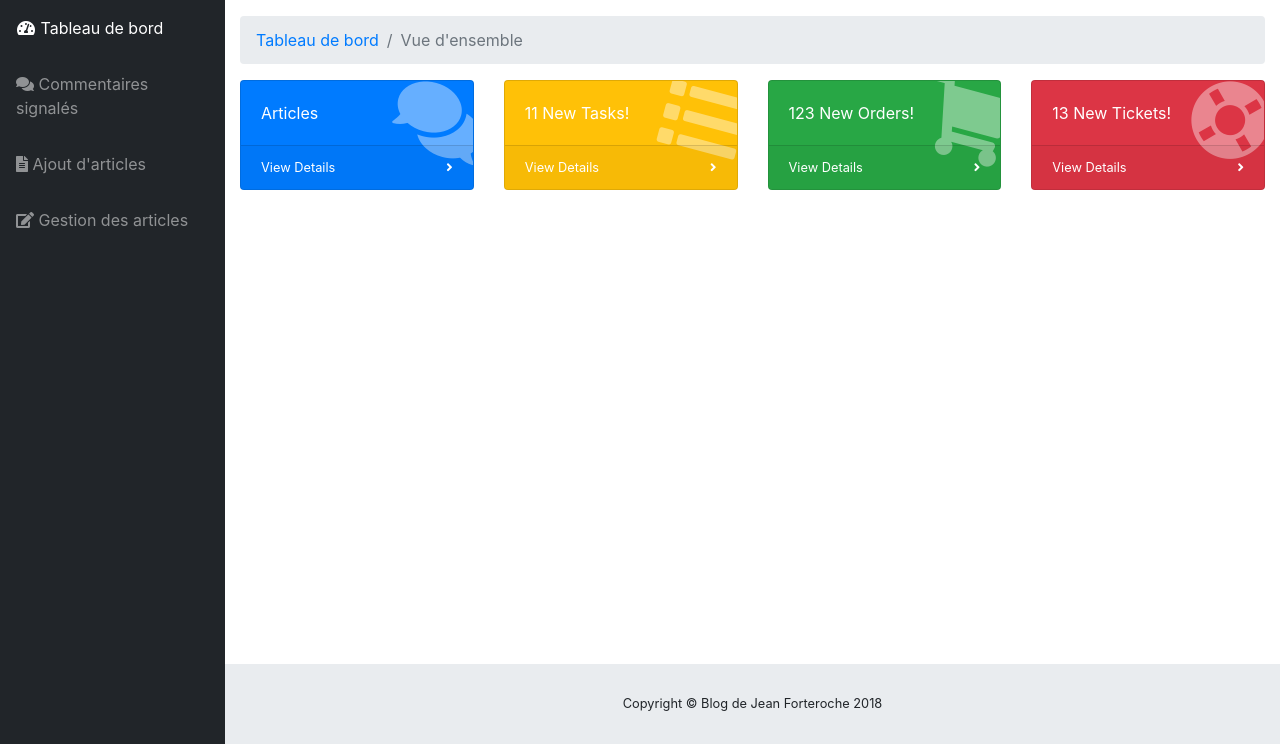
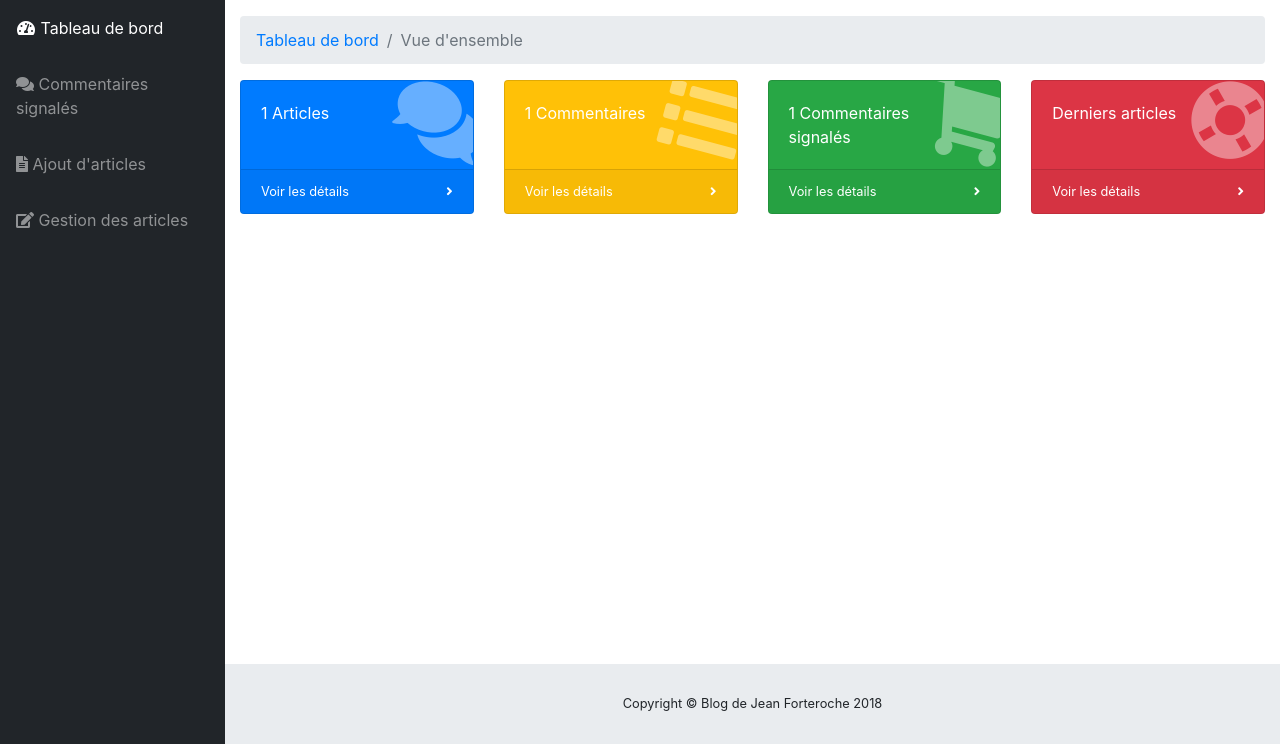
Before and after one commit to djapanana49/openclassrooms-projet_3, a PHP site: page /admin.php?action=backendView in a window 1280 px wide. Shown: the part 56-800 px from the top of the page. Run offline with PHP 8.4, Linux system fonts and the light colour scheme; tables that the repository leaves empty hold one stand-in row (values such as "Sample post"); some libraries are stand-ins or nearby versions.

Commit message:
commentaires

```diff
--- a/admin.php
+++ b/admin.php
@@ -1,20 +1,26 @@
 <?php
+
 session_start();
 require('autoload.php');
 require('controller/backend.php');
 ob_start();
+$nb_articles = countPosts(); //nombre d'articles
+$nb_comments = countComments(); //nombre de commentaires
+$nb_sig_comments = countSigComments(); //nombre de commentaires signalés
+// choix d'action dans un switch
+
 try {
     if (isset($_GET['action'])) {
         switch ($_GET['action']) {
             case 'showSignalComments': showSignalComments();
-                $sous_titre="Commentaires signalés";
+                $sous_titre = "Commentaires signalés"; // titre de section
                 break;
 
             case 'deleteComment':
                 if (isset($_GET['comment_id']) && $_GET['comment_id'] > 0) {
                     deleteComment($_GET['comment_id']);
                     showSignalComments();
-                    $sous_titre="Commentaires signalés";
+                    $sous_titre = "Commentaires signalés";
                 } else {
                     throw new Exception('Pas de suppression possible');
                 }
@@ -24,7 +30,7 @@ try {
                 if (isset($_GET['comment_id']) && $_GET['comment_id'] > 0) {
                     validateComment($_GET['comment_id']);
                     showSignalComments();
-                    $sous_titre="Commentaires signalés";
+                    $sous_titre = "Commentaires signalés";
                 } else {
                     throw new Exception('Pas de validation possible');
                 }
@@ -33,22 +39,23 @@ try {
             case 'addPosts':
                 if (!empty($_POST['title']) && !empty($_POST['post_author']) && !empty($_POST['content'])) {
                     addPosts($_POST['title'], $_POST['post_author'], $_POST['content']);
-                    $sous_titre="Ajout articles";
+                    $sous_titre = "Ajout articles";
                 } else {
                     throw new Exception('Tous les champs ne sont pas remplis !');
                 }
                 break;
 
             case 'addPostsView':addPostsView();
-                $sous_titre="Ajout d'articles";
+                $sous_titre = "Ajout d'articles";
                 break;
 
             case 'backendView':backendView();
-                $sous_titre="Vue d'ensemble";
+                $sous_titre = "Vue d'ensemble";
                 break;
 
             case 'editPosts': editPosts();
-                $sous_titre="Gestion des articles";
+                $sous_titre = "Gestion des articles";
+                countPosts();
                 break;
 
             case 'changePosts':
@@ -68,17 +75,16 @@ try {
 
                     changePostsView($_GET['id']);
                 }
-                $sous_titre="Gestion des articles / Modification";
+                $sous_titre = "Gestion des articles / Modification";
                 break;
 
             case 'getUser':
                 if (isset($_POST) && !empty($_POST['id']) && !empty($_POST['pwd'])) {
                     getUser($_POST['id'], $_POST['pwd']);
-
                 } else {
                     throw new Exception('Tous les champs ne sont pas remplis !');
                 }
-                $sous_titre="Vue d'ensemble";
+                $sous_titre = "Vue d'ensemble";
                 break;
             case 'deletePosts':
 
@@ -88,22 +94,21 @@ try {
                 }
                 break;
 
-             case 'post':
+            case 'post':
                 if (isset($_GET['id']) && $_GET['id'] > 0) {
-                post();
+                    post();
                 }
-                $sous_titre="Gestion des articles / Affichage";
+                $sous_titre = "Gestion des articles / Affichage";
                 break;
 
             case 'deconnexion':
                 deconnexion();
                 break;
 
+            default: backendView();
 
-            default:  backendView();
                 break;
         }
-
     } else {
 
         backendView();
--- a/controller/backend.php
+++ b/controller/backend.php
@@ -1,4 +1,6 @@
 <?php
+
+/* Affichage des commentaires signalés */
 
 function showSignalComments() {
 
@@ -9,8 +11,9 @@ function showSignalComments() {
     }
 
     require('view/back_commentView.php');
+}
 
-}
+/* Suppression des commentaires signalés */
 
 function deleteComment($commentid) {
 
@@ -21,6 +24,8 @@ function deleteComment($commentid) {
     }
 }
 
+/* Validation des commentaires signalés */
+
 function validateComment($commentId) {
 
     $commentManager = new CommentsManager();
@@ -29,6 +34,8 @@ function validateComment($commentId) {
         throw new Exception('Impossible de valider le commentaire !');
     }
 }
+
+/* Ajouter des articles */
 
 function addPosts($title, $postauthor, $content) {
 
@@ -42,15 +49,21 @@ function addPosts($title, $postauthor, $content) {
     }
 }
 
+/* Accès à la page d'ajout des articles */
+
 function addPostsView() {
 
     require('view/addPostsView.php');
 }
 
+/* Accès à la page d'accueil de l'administration */
+
 function backendView() {
 
     require('view/backendView.php');
 }
+
+/* Modification des articles */
 
 function changePosts($postId, $title, $content) {
 
@@ -62,14 +75,17 @@ function changePosts($postId, $title, $content) {
     }
 }
 
+/* Affichage des articles */
+
 function editPosts() {
 
     $postManager = new PostsManager(); // Création d'un objet
     $posts = $postManager->getPosts(); // Appel d'une fonction de cet objet
 
     require('view/editPostsView.php');
+}
 
-}
+/* Accès à la page de modification des articles */
 
 function changePostsView($postsId) {
 
@@ -78,20 +94,21 @@ function changePostsView($postsId) {
     require('view/back_postView.php');
 }
 
-function getUser($userId, $pwd){
+/* Vérification des identifiants de connexion */
+
+function getUser($userId, $pwd) {
 
     $userManager = new UsersManager();
-    $user =$userManager->getUser($userId, $pwd);
-    if($user==true){
-   /* var_dump($user);
-    die;*/
-    require('view/backendView.php');}
+    $user = $userManager->getUser($userId, $pwd);
+    if ($user == true) {
 
-    else{
-
+        require('view/backendView.php');
+    } else {
         header('Location:index.php?action=connectView');
     }
 }
+
+/* Suppression d'un article */
 
 function deletePosts($postid) {
 
@@ -104,22 +121,45 @@ function deletePosts($postid) {
     }
 }
 
-function post()
-{
+/* Affichage d'un article */
+
+function post() {
     $postManager = new PostsManager();
     $post = $postManager->getPost($_GET['id']);
     require('view/postView2.php');
 }
 
-function deconnexion(){
+/* déconnexion de la session */
 
-    $userManager= new UsersManager();
-    $user = $userManager ->deconnexion();
+function deconnexion() {
+
+    $userManager = new UsersManager();
+    $user = $userManager->deconnexion();
 }
+
+/* Compte des articles */
 
 function countPosts() {
 
     $postManager = new PostsManager(); // Création d'un objet
     $count = $postManager->countPosts(); // Appel d'une fonction de cet objet
+    return $count;
+}
 
+/* Compte des commentaires */
+
+function countComments() {
+
+    $commentManager = new CommentsManager(); // Création d'un objet
+    $count = $commentManager->countComments(); // Appel d'une fonction de cet objet
+    return $count;
 }
+
+/* Compte des commentaires signalés */
+
+function countSigComments() {
+
+    $commentManager = new CommentsManager(); // Création d'un objet
+    $count = $commentManager->countSigComments(); // Appel d'une fonction de cet objet
+    return $count;
+}
--- a/model/CommentsManager.php
+++ b/model/CommentsManager.php
@@ -1,6 +1,8 @@
 <?php
 
 class CommentsManager {
+
+    //selection des commentaires pour un article donné
 
     public function getComments($postId) {
         $db = Connection::getInstance();
@@ -9,8 +11,7 @@ class CommentsManager {
         return $comments;
     }
 
-    // Nouvelle fonction qui nous permet d'�viter de r�p�ter du code
-
+    //Insertion d'un nouveau commentaire
 
     public function postComment($postId, $author, $comment) {
         $db = Connection::getInstance();
@@ -18,6 +19,8 @@ class CommentsManager {
         $affectedLines = $comments->execute(array($postId, $author, $comment));
         return $affectedLines;
     }
+
+    // signalement d'un commentaire
 
     public function alertComment() {
         $commentId = $_GET['comment_id'];
@@ -27,12 +30,16 @@ class CommentsManager {
         return $affectedLines;
     }
 
+    // afficher les commentaires signalés
+
     public function showSignalComment() {
 
         $db = Connection::getInstance();
         $signals = $db->query('SELECT * FROM comments WHERE signaled = 1');
         return $signals;
     }
+
+    // supprimer un commentaire signalé
 
     public function deleteComment($commentId) {
 
@@ -43,6 +50,8 @@ class CommentsManager {
         return $affectedLines;
     }
 
+    // valider un commentaire signalé
+
     public function validateComment($commentId) {
 
 
@@ -52,4 +61,24 @@ class CommentsManager {
         return $affectedLines;
     }
 
+    /* Compte des commentaires */
+
+    function countComments() {
+
+        $db = Connection::getInstance();
+        $count = $db->query('SELECT COUNT(*) FROM comments');
+        $count2 = $count->fetchColumn();
+        return $count2;
+    }
+
+    /* Compte des commentaires signalés */
+
+    function countSigComments() {
+
+        $db = Connection::getInstance();
+        $count = $db->query('SELECT COUNT(*) FROM comments WHERE signaled=1');
+        $count2 = $count->fetchColumn();
+        return $count2;
+    }
+
 }
--- a/model/PostsManager.php
+++ b/model/PostsManager.php
@@ -2,23 +2,25 @@
 
 class PostsManager {
 
+    // On récupère les 10 derniers billets
+
     function getPosts() {
-
         $db = Connection::getInstance();
-
-        // On récupère les 5 derniers billets
         $req = $db->query('SELECT id, title, content, DATE_FORMAT(creation_date, \'%d/%m/%Y &agrave %H:%i\') AS creation_date_fr FROM posts ORDER BY creation_date ASC LIMIT 0, 10');
         return $req;
     }
+
+    // On récupère un article particulier grâce à son id
 
     function getPost($postId) {
         $db = Connection::getInstance();
         $req = $db->prepare('SELECT id, title, content, DATE_FORMAT(creation_date, \'%d/%m/%Y &agrave %H:%i\') AS creation_date_fr FROM posts WHERE id = ?');
         $req->execute(array($postId));
         $post = $req->fetch();
-
         return $post;
     }
+
+    // Création d'un article
 
     function addPosts($title, $postauthor, $content) {
         $db = Connection::getInstance();
@@ -26,6 +28,8 @@ class PostsManager {
         $affectedLines = $req->execute(array($title, $postauthor, $content));
         return $affectedLines;
     }
+
+    // Suppression d'un article
 
     function deletePosts($postId) {
 
@@ -35,6 +39,8 @@ class PostsManager {
         return $affectedLines;
     }
 
+    // Afficher un article dans l'espace administration
+
     function editPosts($postId) {
 
         $db = Connection::getInstance();
@@ -42,6 +48,8 @@ class PostsManager {
         $affectedLines = $edit->execute(array($postId));
         return $affectedLines;
     }
+
+    // Modification d'un article
 
     function changePosts($postId, $title, $content) {
 
@@ -51,11 +59,13 @@ class PostsManager {
         return $affectedLines;
     }
 
+    // compte du nombre des articles
+
     function countPosts(){
 
         $db = Connection::getInstance();
         $count=$db->query('SELECT COUNT(*) FROM posts');
-        $count2=$count->fetch();
+        $count2=$count->fetchColumn();
         return $count2;
 
     }
--- a/view/addPosts.php
+++ b/view/addPosts.php
@@ -1,4 +1,5 @@
 <!DOCTYPE html>
+<!-- page d'ajout d'articles avec tinymce-->
 <html>
 <head>
   <script src="../public/back/js/tinymce/tinymce.min.js"></script>
@@ -6,7 +7,7 @@
 </head>
 <body>
    <div class="col-lg-8 col-md-10 mx-auto">
-	<h2>Ajouter un articcle</h2>
+	<h2>Ajouter un article</h2>
 
 <form action="../admin.php?action=addPosts" method="post">
     <div>
--- a/view/addPostsView.php
+++ b/view/addPostsView.php
@@ -1,3 +1,4 @@
+<!-- page d'ajout d'articles-->
 <div class="col-lg-8 col-md-10 mx-auto">
     <h2>Ajouter un article</h2>
 
--- a/view/back_commentView.php
+++ b/view/back_commentView.php
@@ -1,3 +1,4 @@
+<!--Page des commentaires signalés-->
 <div class="card mb-3">
             <div class="card-header">
               <i class="fas fa-table"></i>
@@ -39,5 +40,4 @@
                 </table>
               </div>
             </div>
-            <div class="card-footer small text-muted">Updated yesterday at 11:59 PM</div>
           </div>
--- a/view/back_postView.php
+++ b/view/back_postView.php
@@ -1,3 +1,4 @@
+<!--Modification d'un article-->
 <div class="col-lg-8 col-md-10 mx-auto">
 
     <h2>Modifier un article</h2>
--- a/view/back_template.php
+++ b/view/back_template.php
@@ -163,10 +163,10 @@
                   <div class="card-body-icon">
                     <i class="fas fa-fw fa-comments"></i>
                   </div>
-                  <div class="mr-5">Articles</div>
+                  <div class="mr-5"><?=$nb_articles?> Articles</div>
                 </div>
                 <a class="card-footer text-white clearfix small z-1" href="#">
-                  <span class="float-left">View Details</span>
+                  <span class="float-left">Voir les détails</span>
                   <span class="float-right">
                     <i class="fas fa-angle-right"></i>
                   </span>
@@ -179,10 +179,10 @@
                   <div class="card-body-icon">
                     <i class="fas fa-fw fa-list"></i>
                   </div>
-                  <div class="mr-5">11 New Tasks!</div>
+                  <div class="mr-5"><?=$nb_comments?> Commentaires</div>
                 </div>
                 <a class="card-footer text-white clearfix small z-1" href="#">
-                  <span class="float-left">View Details</span>
+                  <span class="float-left">Voir les détails</span>
                   <span class="float-right">
                     <i class="fas fa-angle-right"></i>
                   </span>
@@ -195,10 +195,10 @@
                   <div class="card-body-icon">
                     <i class="fas fa-fw fa-shopping-cart"></i>
                   </div>
-                  <div class="mr-5">123 New Orders!</div>
+                  <div class="mr-5"><?=$nb_sig_comments?> Commentaires signalés</div>
                 </div>
                 <a class="card-footer text-white clearfix small z-1" href="#">
-                  <span class="float-left">View Details</span>
+                  <span class="float-left">Voir les détails</span>
                   <span class="float-right">
                     <i class="fas fa-angle-right"></i>
                   </span>
@@ -211,10 +211,10 @@
                   <div class="card-body-icon">
                     <i class="fas fa-fw fa-life-ring"></i>
                   </div>
-                  <div class="mr-5">13 New Tickets!</div>
+                  <div class="mr-5">Derniers articles</div>
                 </div>
                 <a class="card-footer text-white clearfix small z-1" href="#">
-                  <span class="float-left">View Details</span>
+                  <span class="float-left">Voir les détails</span>
                   <span class="float-right">
                     <i class="fas fa-angle-right"></i>
                   </span>
--- a/view/connectView.php
+++ b/view/connectView.php
@@ -1,8 +1,6 @@
 <?php
 /*
- * To change this license header, choose License Headers in Project Properties.
- * To change this template file, choose Tools | Templates
- * and open the template in the editor.
+ Page de connexion
  */
 
 ?>
--- a/view/postView2.php
+++ b/view/postView2.php
@@ -1,4 +1,4 @@
-
+<!--Affichage d'un article particulier dans la zone d'administration -->
 <p>
 <article>
     <div class="container">
```
Also changed, not shown: model/UsersManager.php (+5 -3 lines), view/backendView.php (+5 -3 lines), view/editPostsView.php (+21 -1 lines), view/listPostsView.php (+8 -6 lines), view/page_404.php (+7 -5 lines), view/postView.php (+13 -11 lines). Lines whose indentation alone changed are shown as unchanged.
